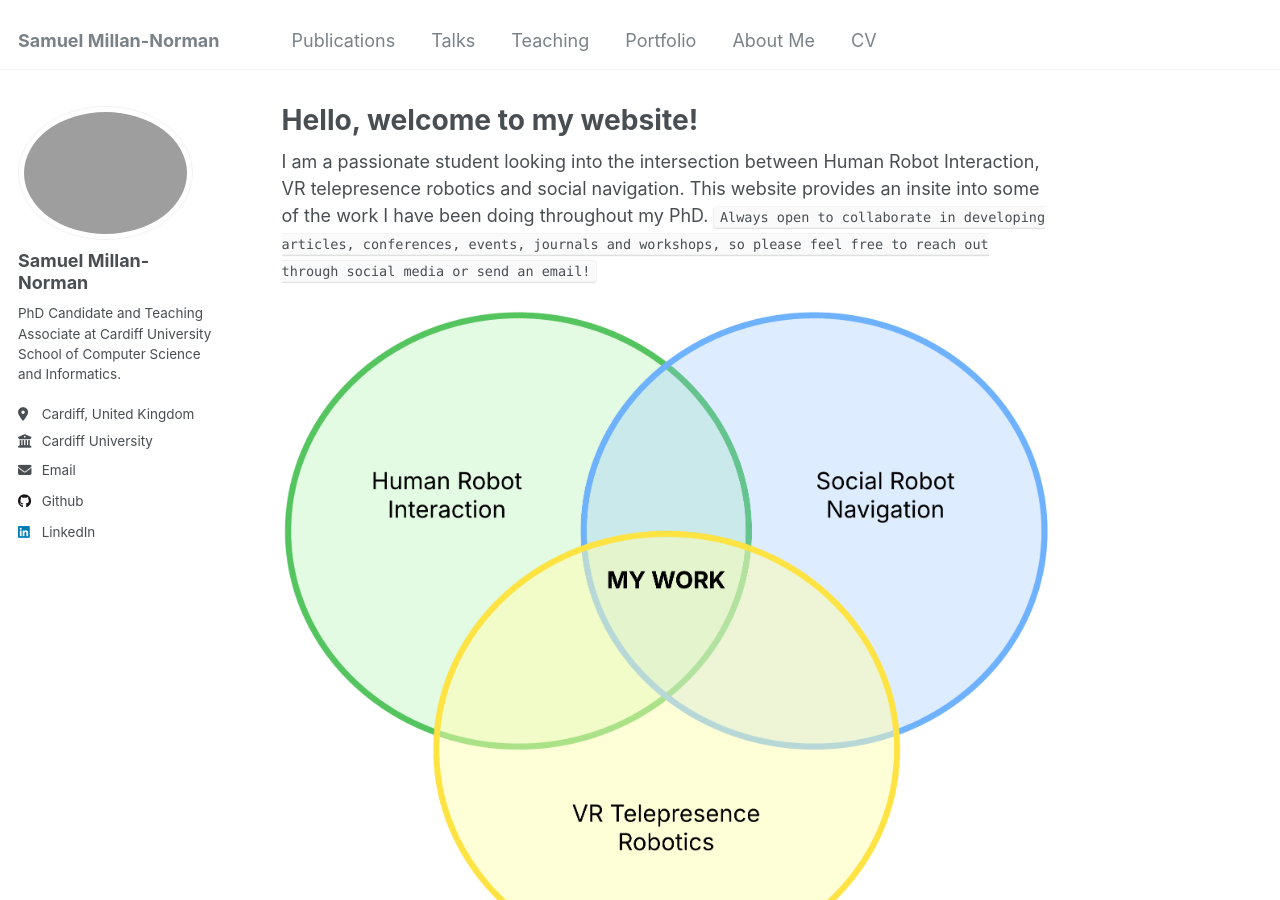
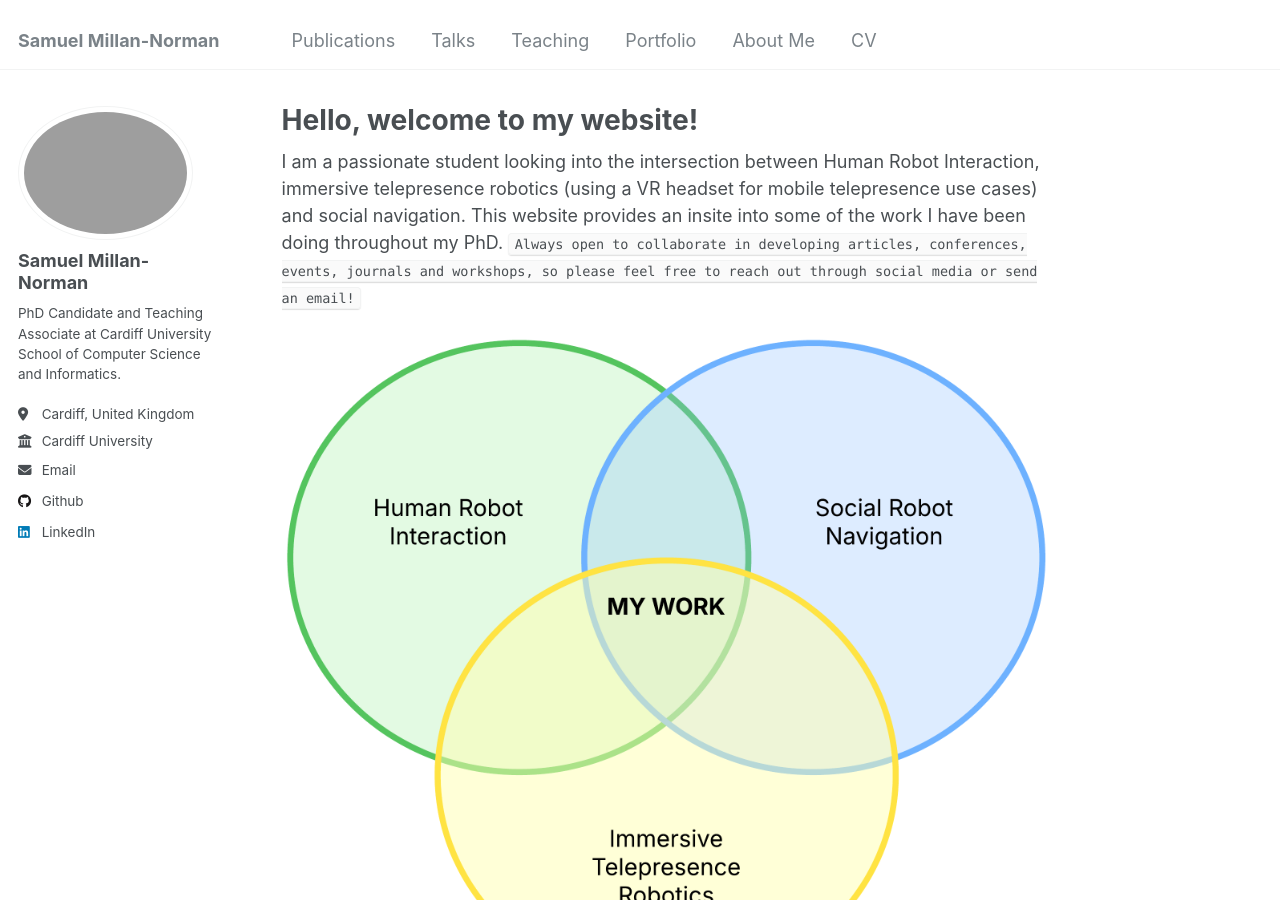
Before and after one commit to SamuelMN005/SamuelMN005.github.io, a Jekyll site: the page built from _pages/main.md, in a window 1280 px wide and 900 px high. Built offline with Jekyll 4.4.1, drawn with Linux system fonts in a browser that asks for light colours.

Commit message:
[Fix]: Terminology

```diff
--- a/_pages/main.md
+++ b/_pages/main.md
@@ -7,6 +7,6 @@
   - /main.html
 ---
 
-I am a passionate student looking into the intersection between Human Robot Interaction, VR telepresence robotics and social navigation. This website provides an insite into some of the work I have been doing throughout my PhD. `Always open to collaborate in developing articles, conferences, events, journals and workshops, so please feel free to reach out through social media or send an email!`
+I am a passionate student looking into the intersection between Human Robot Interaction, immersive telepresence robotics (using a VR headset for mobile telepresence use cases) and social navigation. This website provides an insite into some of the work I have been doing throughout my PhD. `Always open to collaborate in developing articles, conferences, events, journals and workshops, so please feel free to reach out through social media or send an email!`
 
 <img src='/images/main.png'>
```
Also changed, not shown: images/main.png, 1 other file.
